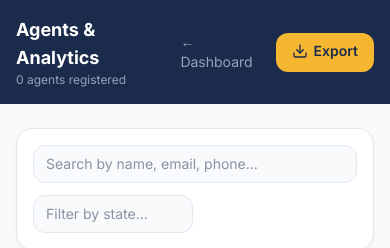
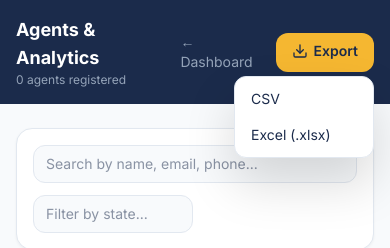
Before and after one commit to ScottT2-spec/prokip-qualification-portal, a Next.js app: page /admin/analytics in a window 390 px wide. Both pictures are taken after a click on the button "Export". Shown: the top 248 px of the page. Built offline with nearby package versions, Linux system fonts and the light colour scheme; no server answers.

Commit message:
fix: make export dropdown tap-friendly on mobile (click instead of hover)

```diff
--- a/src/app/(dashboard)/admin/analytics/page.tsx
+++ b/src/app/(dashboard)/admin/analytics/page.tsx
@@ -12,6 +12,7 @@ export default function AnalyticsPage() {
   const [stateFilter, setStateFilter] = useState('')
   const [loading, setLoading] = useState(true)
   const [exporting, setExporting] = useState(false)
+  const [exportOpen, setExportOpen] = useState(false)
 
   const loadAgents = async () => {
     const params = new URLSearchParams({ page: page.toString(), limit: '20' })
@@ -44,12 +45,17 @@ export default function AnalyticsPage() {
           <div><h1 className="text-lg font-bold text-white">Agents & Analytics</h1><p className="text-xs text-[#94A3B8]">{total} agents registered</p></div>
           <div className="flex items-center gap-2">
             <Link href="/admin" className="text-sm text-[#94A3B8] hover:text-white transition-colors">← Dashboard</Link>
-            <div className="relative group">
-              <button disabled={exporting} className="bg-[#F5B731] text-[#1B2B4B] px-4 py-2 rounded-xl text-sm font-semibold hover:bg-[#F5B731]/90 disabled:opacity-50 transition-all">{exporting ? 'Exporting...' : <span className="inline-flex items-center gap-1.5"><LuDownload className="w-4 h-4" /> Export</span>}</button>
-              <div className="absolute right-0 top-full mt-1 bg-white rounded-xl shadow-[0_25px_50px_rgba(0,0,0,0.15)] border border-[#E2E8F0] py-1 hidden group-hover:block z-10 min-w-[140px]">
-                <button onClick={() => handleExport('csv')} className="w-full text-left px-4 py-2 text-sm text-[#1B2B4B] hover:bg-[#F8FAFC]">CSV</button>
-                <button onClick={() => handleExport('excel')} className="w-full text-left px-4 py-2 text-sm text-[#1B2B4B] hover:bg-[#F8FAFC]">Excel (.xlsx)</button>
-              </div>
+            <div className="relative">
+              <button onClick={() => setExportOpen(!exportOpen)} disabled={exporting} className="bg-[#F5B731] text-[#1B2B4B] px-4 py-2 rounded-xl text-sm font-semibold hover:bg-[#F5B731]/90 disabled:opacity-50 transition-all">{exporting ? 'Exporting...' : <span className="inline-flex items-center gap-1.5"><LuDownload className="w-4 h-4" /> Export</span>}</button>
+              {exportOpen && (
+                <>
+                  <div className="fixed inset-0 z-10" onClick={() => setExportOpen(false)} />
+                  <div className="absolute right-0 top-full mt-1 bg-white rounded-xl shadow-[0_25px_50px_rgba(0,0,0,0.15)] border border-[#E2E8F0] py-1 z-20 min-w-[140px]">
+                    <button onClick={() => { handleExport('csv'); setExportOpen(false) }} className="w-full text-left px-4 py-2 text-sm text-[#1B2B4B] hover:bg-[#F8FAFC]">CSV</button>
+                    <button onClick={() => { handleExport('excel'); setExportOpen(false) }} className="w-full text-left px-4 py-2 text-sm text-[#1B2B4B] hover:bg-[#F8FAFC]">Excel (.xlsx)</button>
+                  </div>
+                </>
+              )}
             </div>
           </div>
         </div>
```
